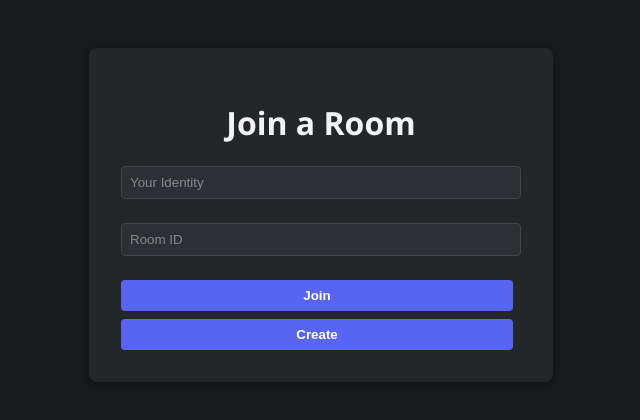
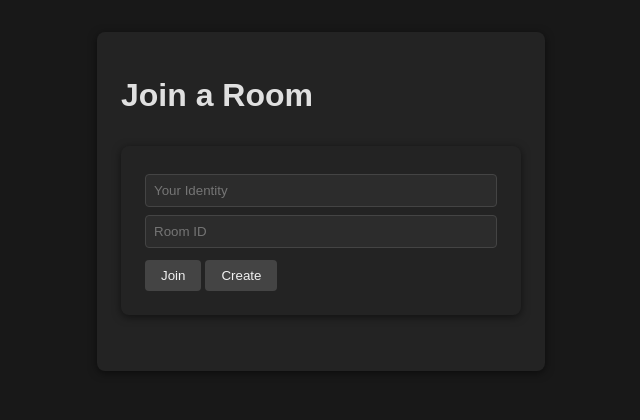
Before and after one commit to james-williams0/chatter, a React (Vite) app in the folder frontend/: page / in a window 1280 px wide. Shown: the top 420 px of the page, without its empty margins (319-959 px from the left). Built offline with nearby package versions, Linux system fonts and the light colour scheme.

Commit message:
ChatGPT can restyle

```diff
--- a/frontend/src/index.css
+++ b/frontend/src/index.css
@@ -1,72 +1,55 @@
 body {
-    background: #181a1b;
-    color: #e0e0e0;
-    font-family: 'Segoe UI', Arial, sans-serif;
+    background: #181818;
+    color: #f1f1f1;
+    font-family: sans-serif;
     margin: 0;
     padding: 0;
-    min-height: 100vh;
-}
-
-.join, .chat-container {
-    background: #23272a;
-    border-radius: 8px;
-    box-shadow: 0 2px 8px rgba(0,0,0,0.4);
-    padding: 2rem;
-    max-width: 400px;
-    margin: 3rem auto;
 }
 
 h1 {
-    color: #f3f3f3;
-    text-align: center;
+    color: #e0e0e0;
+}
+
+.join, form, .chat {
+    background: #232323;
+    border-radius: 8px;
+    padding: 1.5rem;
+    margin: 2rem auto;
+    max-width: 400px;
+    box-shadow: 0 2px 8px #0008;
 }
 
 input[type="text"] {
-    background: #2c2f33;
-    color: #e0e0e0;
+    background: #2c2c2c;
+    color: #f1f1f1;
     border: 1px solid #444;
     border-radius: 4px;
     padding: 0.5rem;
-    margin-bottom: 1rem;
+    margin: 0.25rem 0;
     width: 100%;
     box-sizing: border-box;
 }
 
-input[type="text"]::placeholder {
-    color: #888;
-}
-
 button {
-    background: #5865f2;
-    color: #fff;
+    background: #444;
+    color: #f1f1f1;
     border: none;
     border-radius: 4px;
-    padding: 0.5rem 1.2rem;
-    margin-right: 0.5rem;
+    padding: 0.5rem 1rem;
+    margin: 0.5rem 0.25rem 0 0;
     cursor: pointer;
-    font-weight: bold;
     transition: background 0.2s;
 }
 
 button:hover {
-    background: #4752c4;
+    background: #666;
 }
 
-form {
-    display: flex;
-    flex-direction: column;
-    gap: 0.5rem;
-}
-
-.chat-container > div {
-    background: #202225;
-    border-radius: 4px;
-    padding: 1rem;
+div {
+    /* For chat message area */
     margin-bottom: 1rem;
-    max-height: 300px;
-    overflow-y: auto;
 }
 
 strong {
-    color: #57f287;
+    color: #90caf9;
 }
```
